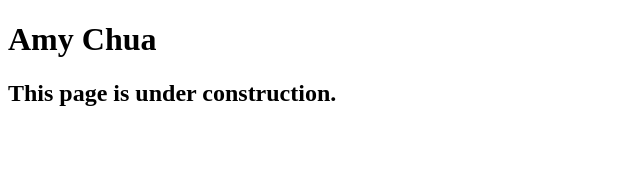
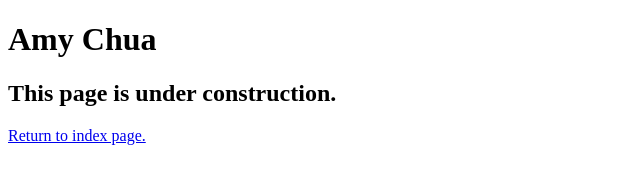
Before and after one commit to jtotheayy/A10, a plain HTML site: page speakers/chua.html in a window 1280 px wide. Shown: the whole page, without its empty margins (0-640 px from the left). Drawn offline with Linux system fonts and the light colour scheme.

Commit message:
Update chua.html

```diff
--- a/speakers/chua.html
+++ b/speakers/chua.html
@@ -12,6 +12,8 @@
 		<h1>Amy Chua</h1>
 		<h2>This page is under construction.</h2>
 	</main>
+	<p><a href="../index.html">Return to index page.</a></p>
+
 </body>
 
 </html>
```
